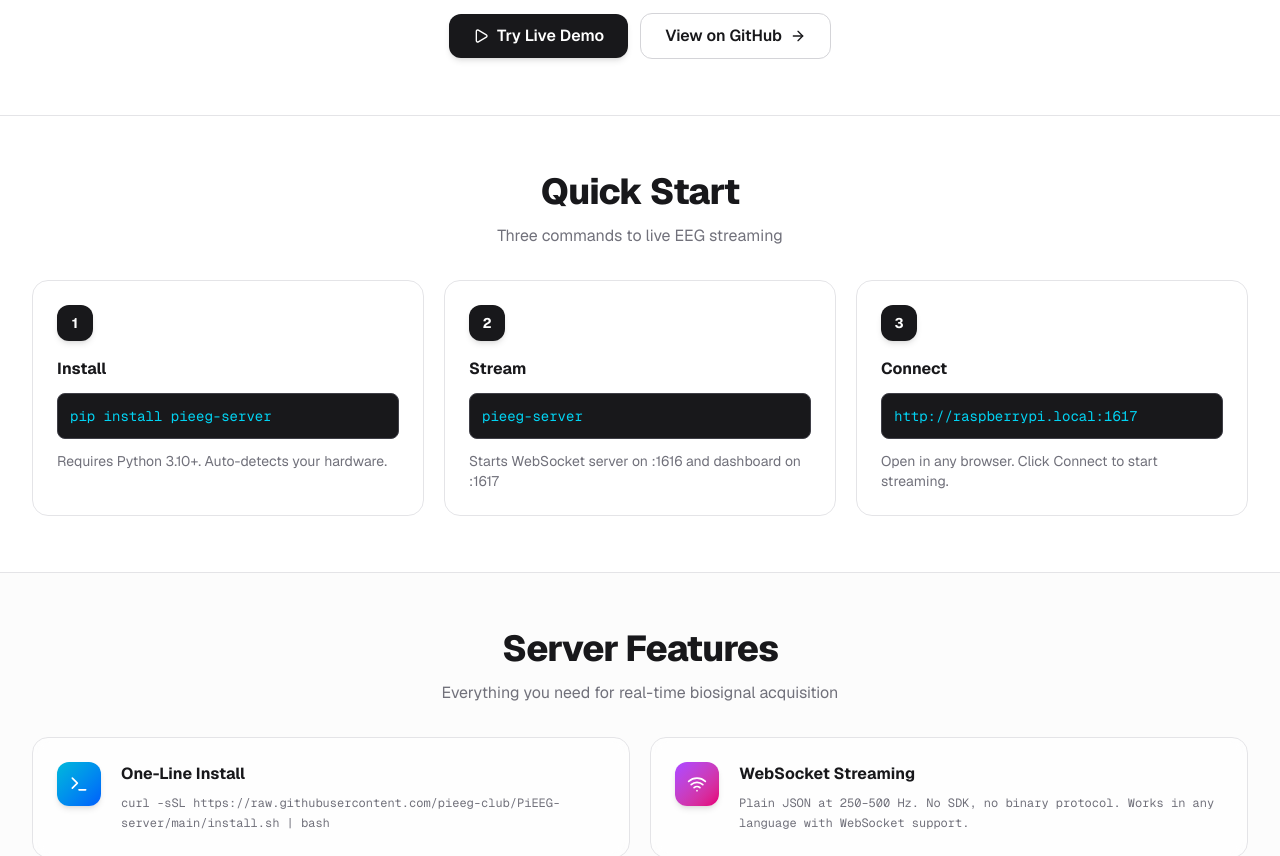
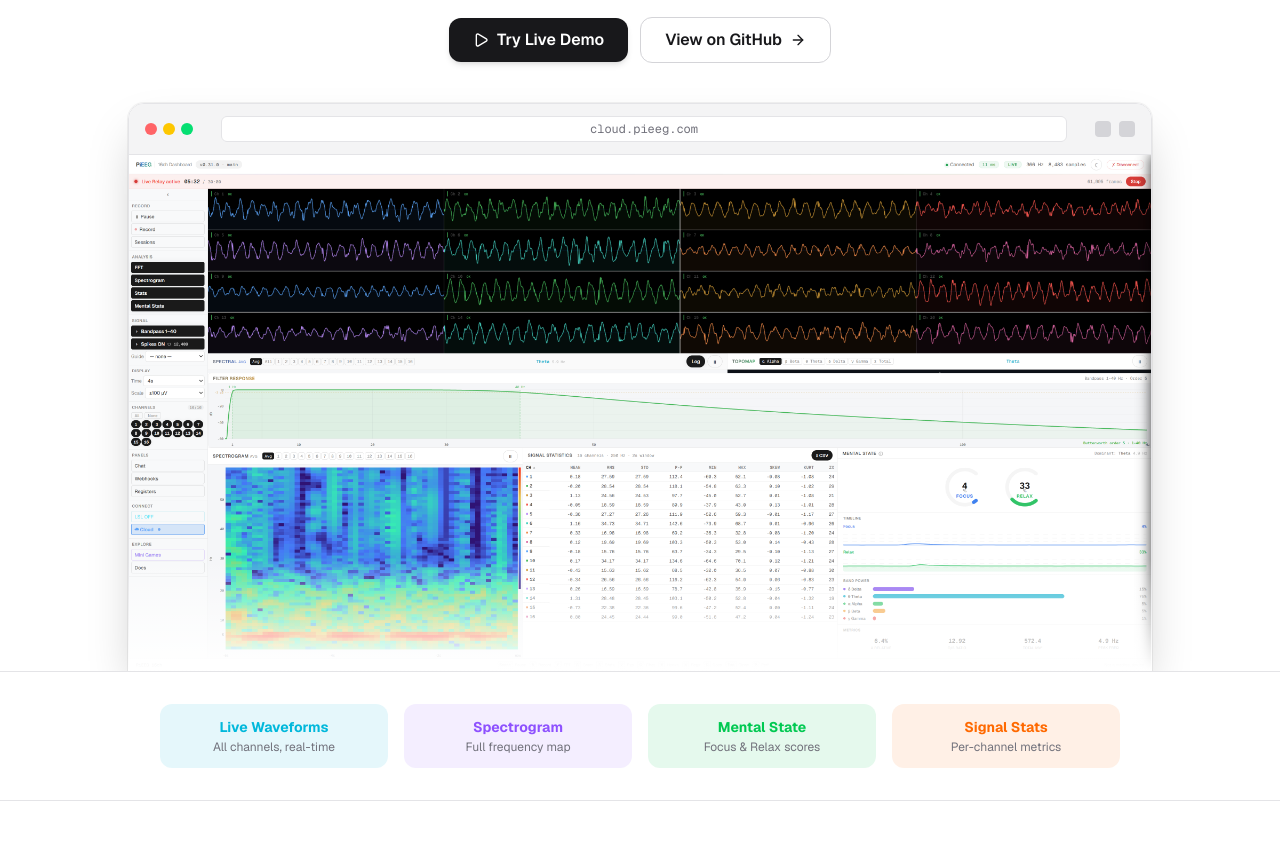
Before and after one commit to pieeg-club/PiEEG-com, a Next.js app: page /software in a window 1280 px wide. Shown: the part 400-1256 px from the top of the page. Built offline with nearby package versions, Linux system fonts and the light colour scheme.

Commit message:
add dashboard mockup and highlights section to SignalsPage

```diff
--- a/src/app/software/page.tsx
+++ b/src/app/software/page.tsx
@@ -1,5 +1,6 @@
 import { Metadata } from "next";
 import Link from "next/link";
+import Image from "next/image";
 import { Brain, Activity, Heart, Eye, Zap, ArrowRight, Code2, Terminal, Wifi, Play, Database } from "lucide-react";
 
 export const metadata: Metadata = {
@@ -207,9 +208,10 @@ export default function SignalsPage() {
   return (
     <main className="flex-1">
       {/* Hero Section */}
-      <section className="border-b border-zinc-200 dark:border-zinc-800">
-        <div className="max-w-7xl mx-auto px-4 sm:px-6 lg:px-8 py-10 sm:py-14">
-          <div className="text-center max-w-3xl mx-auto">
+      <section className="overflow-hidden border-b border-zinc-200 dark:border-zinc-800">
+        <div className="max-w-7xl mx-auto px-4 sm:px-6 lg:px-8 pt-10 sm:pt-14">
+          {/* Text content */}
+          <div className="text-center max-w-3xl mx-auto mb-10">
             <div className="inline-flex items-center gap-2 px-3 py-1.5 rounded-full border border-zinc-200 dark:border-zinc-700 bg-white/70 dark:bg-zinc-900/70 backdrop-blur-sm mb-4">
               <Terminal className="w-4 h-4 text-cyan-500" />
               <span className="text-xs font-semibold uppercase tracking-wider text-zinc-600 dark:text-zinc-400">
@@ -225,7 +227,7 @@ export default function SignalsPage() {
               </span>
             </h1>
 
-            <p className="text-base sm:text-lg text-zinc-500 dark:text-zinc-400 mb-5 max-w-xl mx-auto leading-relaxed">
+            <p className="text-base sm:text-lg text-zinc-500 dark:text-zinc-400 mb-6 max-w-xl mx-auto leading-relaxed">
               Real-time EEG/EMG/ECG/EOG streaming at 250–500 Hz. WebSocket API. Browser dashboard. Works on Raspberry Pi, Linux, macOS, Windows.
             </p>
 
@@ -249,6 +251,60 @@ export default function SignalsPage() {
                 <ArrowRight className="w-4 h-4" />
               </a>
             </div>
+          </div>
+
+          {/* Dashboard Browser Mockup */}
+          <div className="relative mx-auto max-w-5xl">
+            <div className="rounded-t-2xl overflow-hidden border border-zinc-200 dark:border-zinc-700 shadow-2xl ring-1 ring-black/5 dark:ring-white/5">
+              {/* Browser chrome bar */}
+              <div className="flex items-center gap-3 px-4 py-3 bg-zinc-100 dark:bg-zinc-800 border-b border-zinc-200 dark:border-zinc-700">
+                <div className="flex gap-1.5 shrink-0">
+                  <div className="w-3 h-3 rounded-full bg-red-400" />
+                  <div className="w-3 h-3 rounded-full bg-yellow-400" />
+                  <div className="w-3 h-3 rounded-full bg-green-400" />
+                </div>
+                <div className="flex-1 mx-4 px-3 py-1 rounded-md bg-white dark:bg-zinc-900 border border-zinc-200 dark:border-zinc-600 text-xs text-zinc-500 dark:text-zinc-400 text-center font-mono select-none">
+                  cloud.pieeg.com
+                </div>
+                <div className="flex gap-2 shrink-0">
+                  <div className="w-4 h-4 rounded-sm bg-zinc-300 dark:bg-zinc-600" />
+                  <div className="w-4 h-4 rounded-sm bg-zinc-300 dark:bg-zinc-600" />
+                </div>
+              </div>
+              {/* Screenshot */}
+              <Image
+                src="/pieeg-server-screenshot.png"
+                alt="PiEEG Server — live 16-channel EEG dashboard with spectrogram, mental state and signal statistics"
+                width={1400}
+                height={900}
+                className="w-full object-cover object-top"
+                priority
+              />
+            </div>
+            {/* Bottom fade overlay to blend into next section */}
+            <div className="absolute bottom-0 left-0 right-0 h-28 bg-linear-to-t from-white dark:from-zinc-950 to-transparent pointer-events-none" />
+          </div>
+        </div>
+      </section>
+
+      {/* Dashboard Highlights Strip */}
+      <section className="py-8 border-b border-zinc-200 dark:border-zinc-800">
+        <div className="max-w-5xl mx-auto px-4 sm:px-6 lg:px-8">
+          <div className="grid grid-cols-2 sm:grid-cols-4 gap-4 text-center">
+            {[
+              { label: "Live Waveforms", sublabel: "All channels, real-time", color: "text-cyan-500", bg: "bg-cyan-500/10" },
+              { label: "Spectrogram", sublabel: "Full frequency map", color: "text-violet-500", bg: "bg-violet-500/10" },
+              { label: "Mental State", sublabel: "Focus & Relax scores", color: "text-green-500", bg: "bg-green-500/10" },
+              { label: "Signal Stats", sublabel: "Per-channel metrics", color: "text-orange-500", bg: "bg-orange-500/10" },
+            ].map((item) => (
+              <div
+                key={item.label}
+                className={`rounded-xl px-4 py-3 ${item.bg} border border-transparent`}
+              >
+                <div className={`font-bold text-sm ${item.color}`}>{item.label}</div>
+                <div className="text-xs text-zinc-500 dark:text-zinc-400 mt-0.5">{item.sublabel}</div>
+              </div>
+            ))}
           </div>
         </div>
       </section>
@@ -307,7 +363,7 @@ export default function SignalsPage() {
                   key={feature.title}
                   className="p-6 rounded-2xl border border-zinc-200 dark:border-zinc-800 bg-white/60 dark:bg-zinc-900/60 backdrop-blur-sm hover:border-zinc-300 dark:hover:border-zinc-700 hover:shadow-md transition-all duration-200 flex gap-5"
                 >
-                  <div className={`w-11 h-11 rounded-xl bg-linear-to-br ${feature.gradient} flex items-center justify-center text-white shadow-md flex-shrink-0`}>
+                  <div className={`w-11 h-11 rounded-xl bg-linear-to-br ${feature.gradient} flex items-center justify-center text-white shadow-md shrink-0`}>
                     <Icon className="w-5 h-5" />
                   </div>
                   <div>
```
Also changed, not shown: public/pieeg-server-screenshot.png (added).
